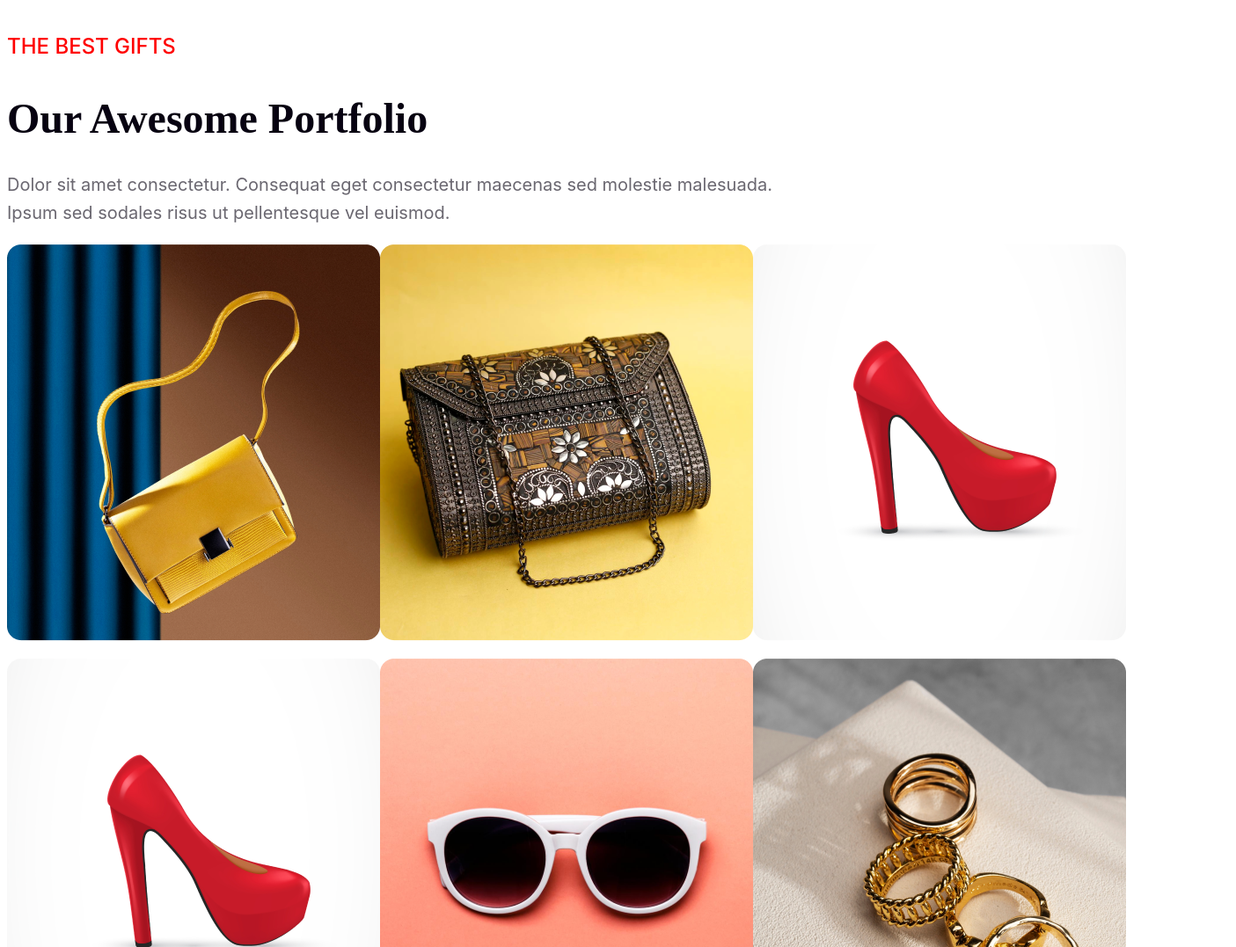
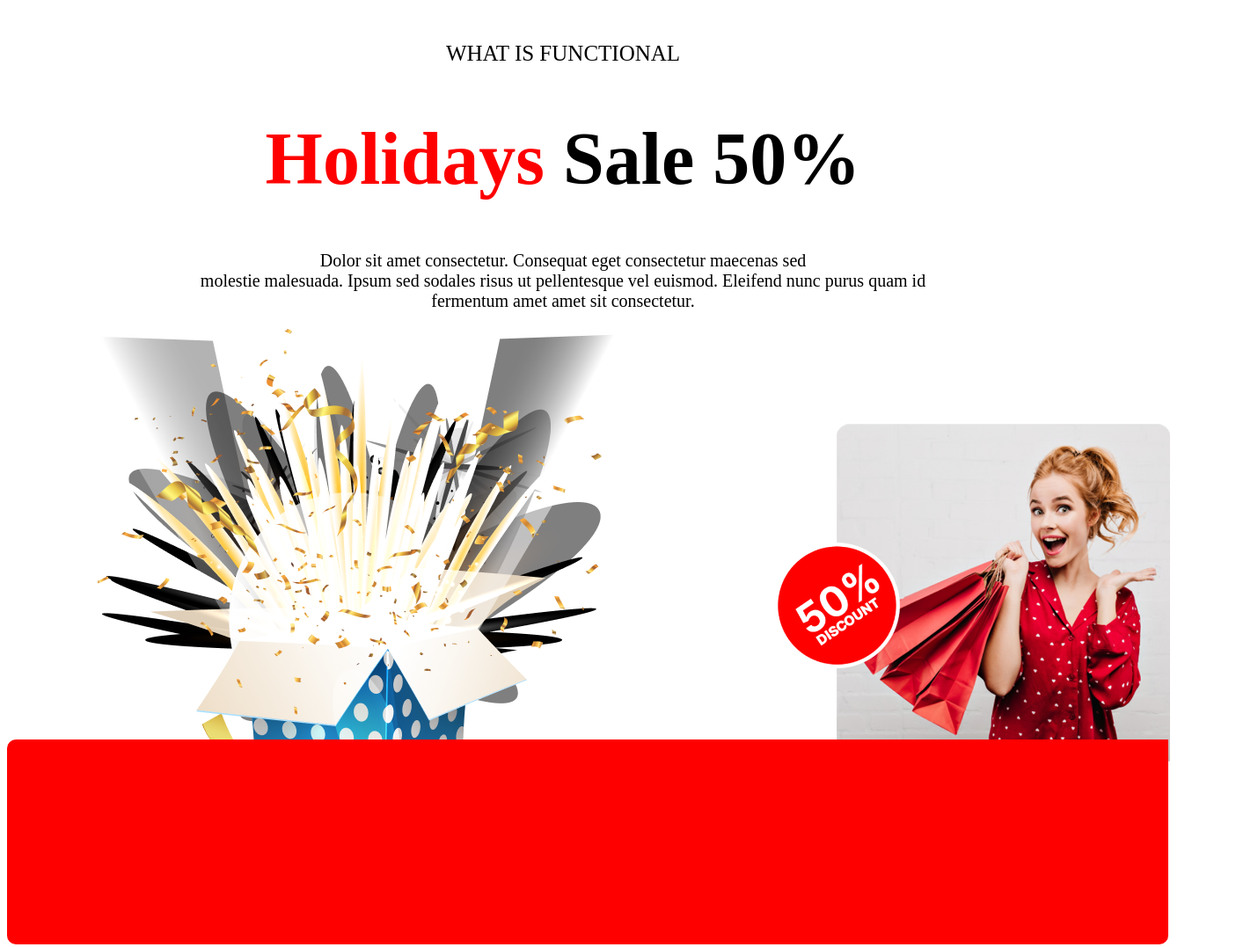
Before and after one commit to shanto2024sss/Happy-new-year-a1, a plain HTML site: page index.html in a window 1280 px wide. Shown: the part 3106-4183 px from the top of the page at 88% size, 1405 px wide, since content can reach past the window. Drawn offline with Linux system fonts and the light colour scheme.

Commit message:
sell discount section in complete

```diff
--- a/index.css
+++ b/index.css
@@ -179,7 +179,7 @@
 .soonbaba {
     display: flex;
     justify-content: space-evenly;
-    margin-top: 50px;
+    margin: 50px 0px;
     align-items: center;
 }
 
--- a/index.html
+++ b/index.html
@@ -95,6 +95,36 @@
     </div>
 
     <!-- salebuy -->
+    <div style="text-align: center;  ">
+        <div>
+            <p style="color: black; font-size: 25px;">WHAT IS FUNCTIONAL</p>
+        </div>
+        <div style=" font-size: 42px;">
+            <h1><span style="color: red;">Holidays</span> Sale 50%</h1>
+        </div>
+        <div style="color: black;font-size: 20px;">
+            <p>Dolor sit amet consectetur. Consequat eget consectetur maecenas sed <br>
+                molestie malesuada. Ipsum sed sodales risus ut pellentesque vel euismod. Eleifend nunc purus quam id
+                <br> fermentum amet amet sit consectetur.
+            </p>
+        </div>
+    </div>
+
+    <!-- flexing multiple image -->
+    <div>
+        <div style="display: flex; justify-content: space-between; position: relative; ">
+            <div>
+                <img src="./resources/Group 75.png" alt="">
+            </div>
+            <div>
+                <img style="width: 600px" src="./resources/image1.png" alt="">
+
+            </div>
+        </div>
+        <div style="background-color: red; border-radius: 10px; position: absolute; margin-top: -200px;" >
+            <img src="./resources/Rectangle 2.png" alt="">
+        </div>
+    </div>
     <!-- awesome protflio -->
     <div>
 
```
Also changed, not shown: resources/image1.png (added).
